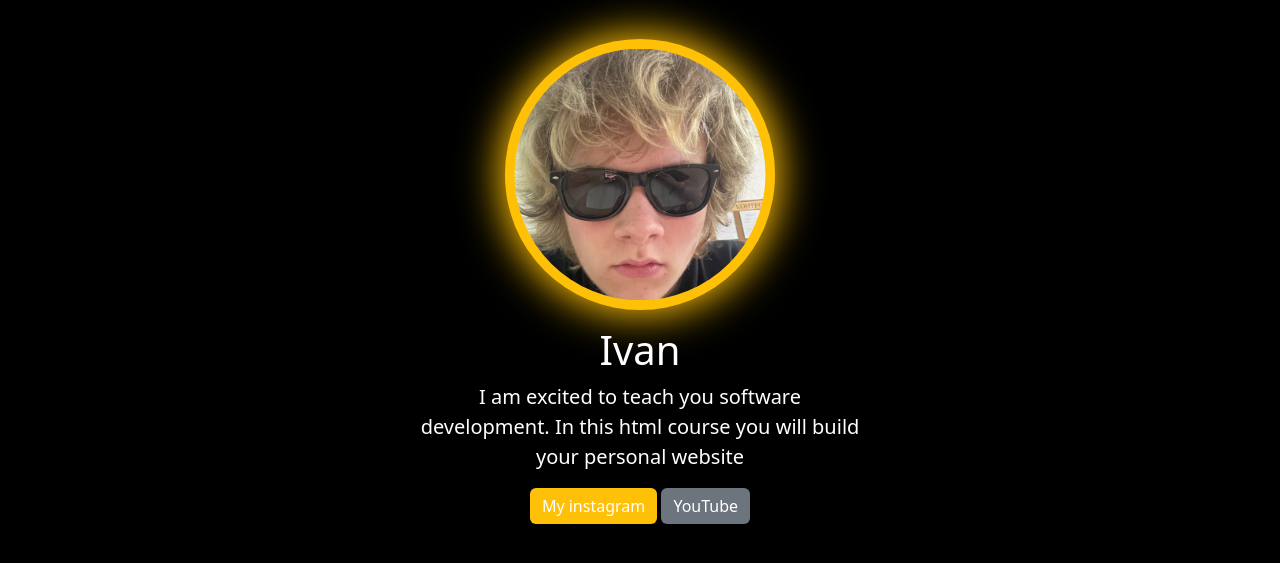
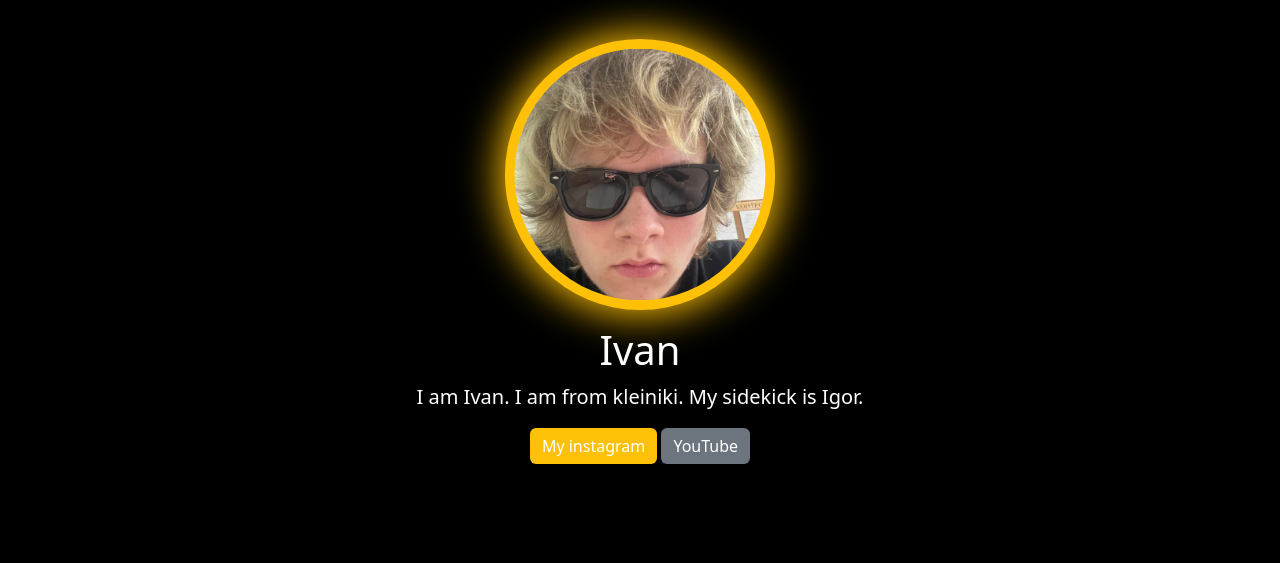
Before and after one commit to m-web-jan/vis, a plain HTML site: page index.html in a window 1280 px wide. Shown: the part 65-628 px from the top of the page. Drawn offline with nearby package versions, Linux system fonts and the light colour scheme.

Commit message:
test
test

```diff
--- a/index.html
+++ b/index.html
@@ -75,8 +75,7 @@
           <img class="rounded-img" src="img.jpg" alt="Mark" />
           <h1 class="fw-light">Ivan</h1>
           <p class="lead">
-            I am excited to teach you software development. In this html course
-            you will build your personal website
+            I am Ivan. I am from kleiniki. My sidekick is Igor.
           </p>
           <a
             href="https://www.instagram.com/advacehowlard/"
```
Also changed, not shown: places.html (+1 -1 lines).
